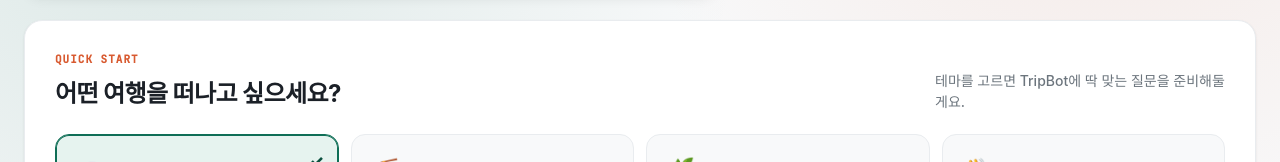
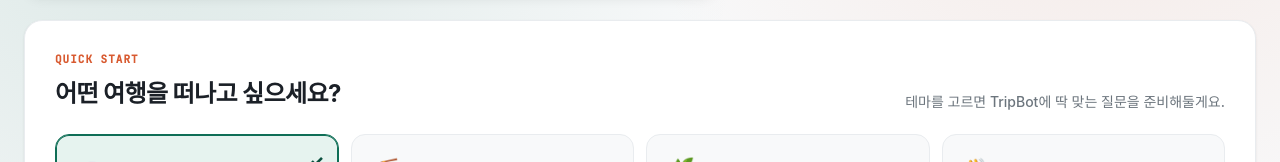
Before and after one commit to tripcrew/tripcrew, a Vue app in the folder tripcrew-frontend/: page /home in a window 1280 px wide. Shown: the part 413-575 px from the top of the page. Built offline with nearby package versions, Linux system fonts and the light colour scheme; no server answers; sample sign-in values are in the browser's storage; a web font is replaced by a local one.

Commit message:
style: keep dashboard theme-starter hint on one line

```diff
--- a/tripcrew-frontend/src/views/DashboardView.vue
+++ b/tripcrew-frontend/src/views/DashboardView.vue
@@ -1019,7 +1019,7 @@ onBeforeUnmount(() => {
   margin-bottom: 22px;
 }
 .trip-starter__head h2 { font-size: 24px; letter-spacing: -0.6px; }
-.trip-starter__head > p { max-width: 290px; color: var(--ink-soft); font-size: 14px; line-height: 1.5; }
+.trip-starter__head > p { color: var(--ink-soft); font-size: 14px; line-height: 1.5; white-space: nowrap; }
 
 .theme-grid { display: grid; grid-template-columns: repeat(4, 1fr); gap: 12px; }
 .theme-card {
```
